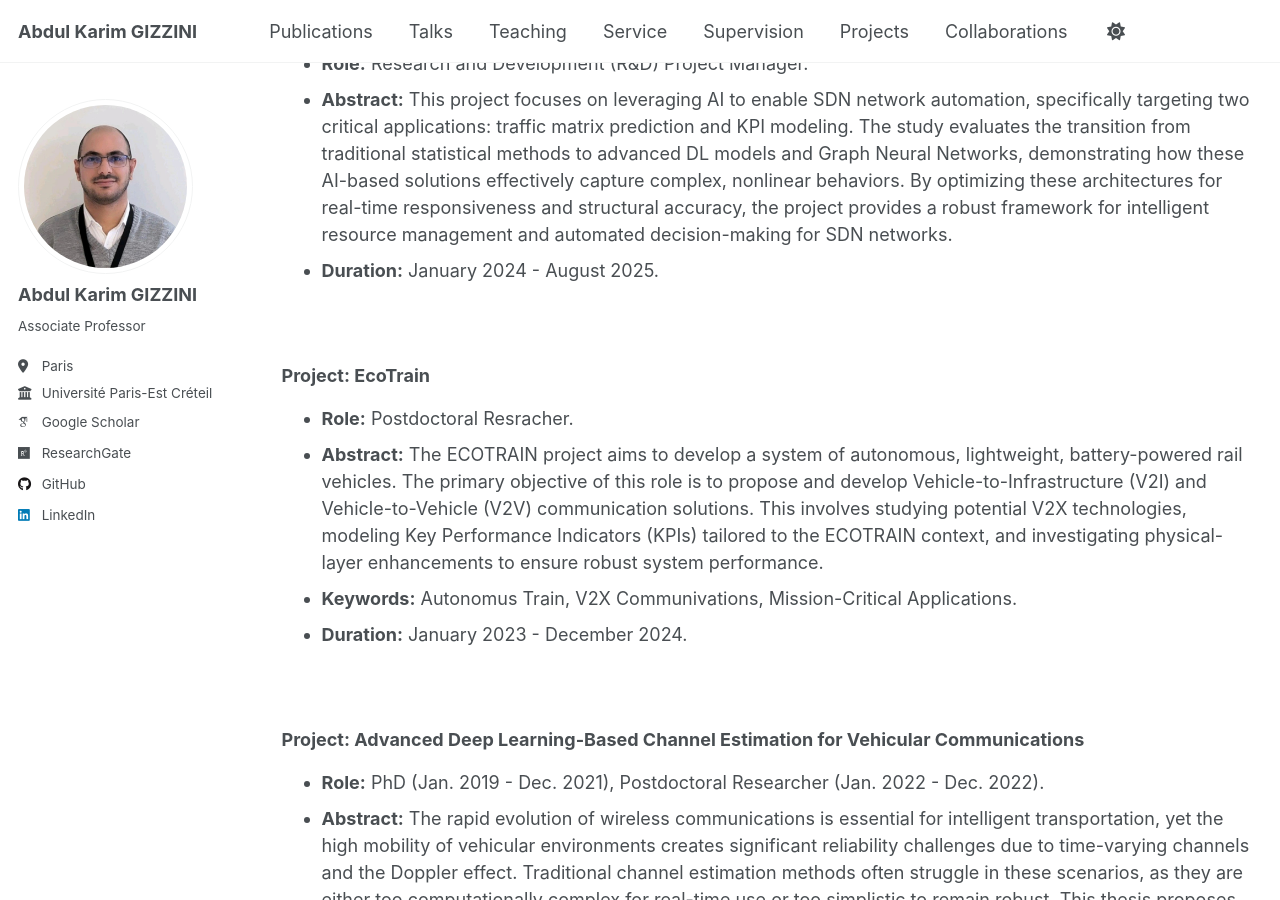
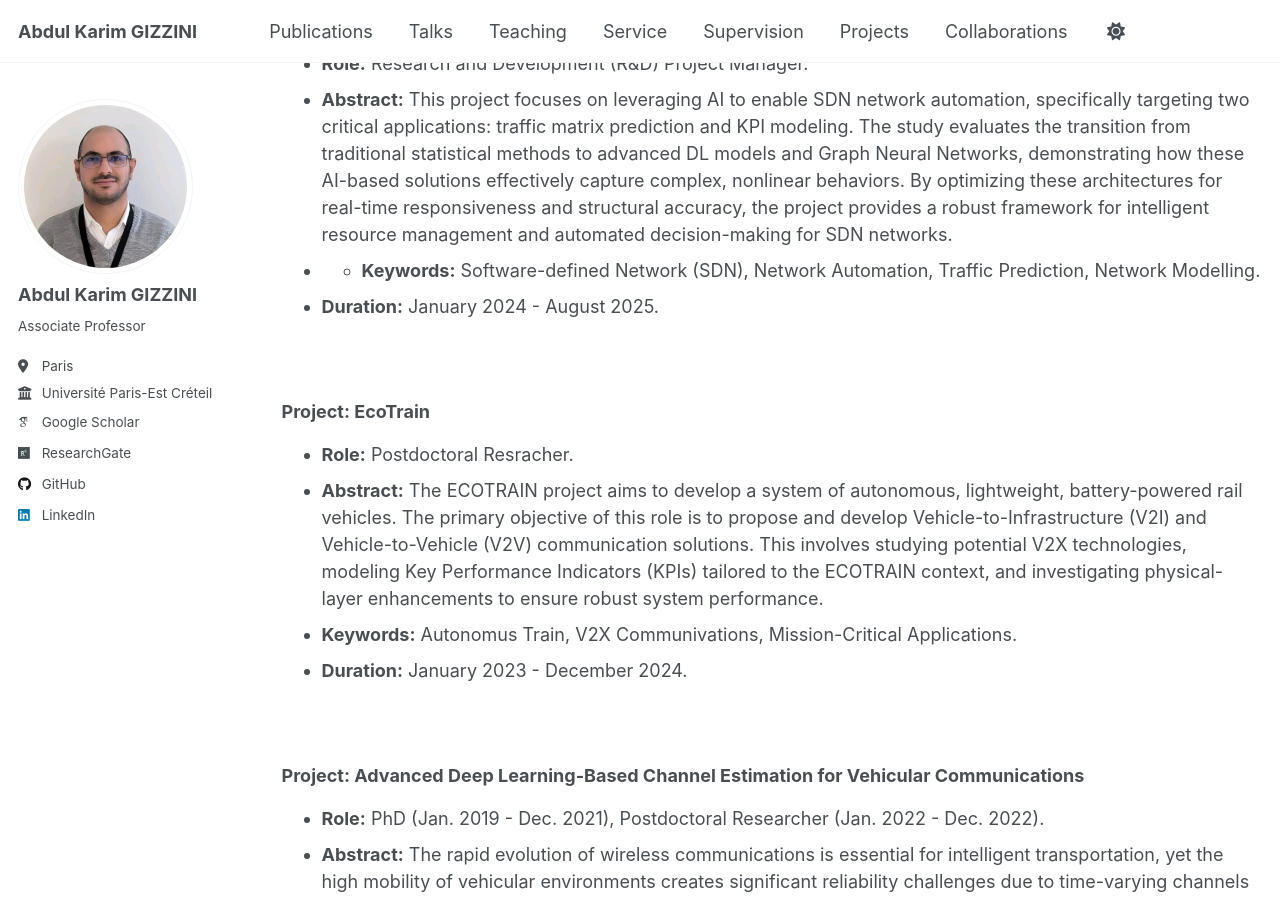
Before and after one commit to abdulkarimgizzini/abdulkarimgizzini-website, a Jekyll site: the page built from _pages/projects.md, in a window 1280 px wide and 900 px high, scrolled down 777 px. Built offline with Jekyll 4.4.1, drawn with Linux system fonts in a browser that asks for light colours; some web fonts are replaced; a script that is not in the unit is left out.

Commit message:
Update projects.md

```diff
--- a/_pages/projects.md
+++ b/_pages/projects.md
@@ -21,6 +21,7 @@ author_profile: true
 
 * **Role:** Research and Development (R&D) Project Manager.
 * **Abstract:** This project focuses on leveraging AI to enable SDN network automation, specifically targeting two critical applications: traffic matrix prediction and KPI modeling. The study evaluates the transition from traditional statistical methods to advanced DL models and Graph Neural Networks, demonstrating how these AI-based solutions effectively capture complex, nonlinear behaviors. By optimizing these architectures for real-time responsiveness and structural accuracy, the project provides a robust framework for intelligent resource management and automated decision-making for SDN networks.
+* * **Keywords:** Software-defined Network (SDN), Network Automation, Traffic Prediction, Network Modelling.
 * **Duration:** January 2024 - August 2025.
 
 
```
